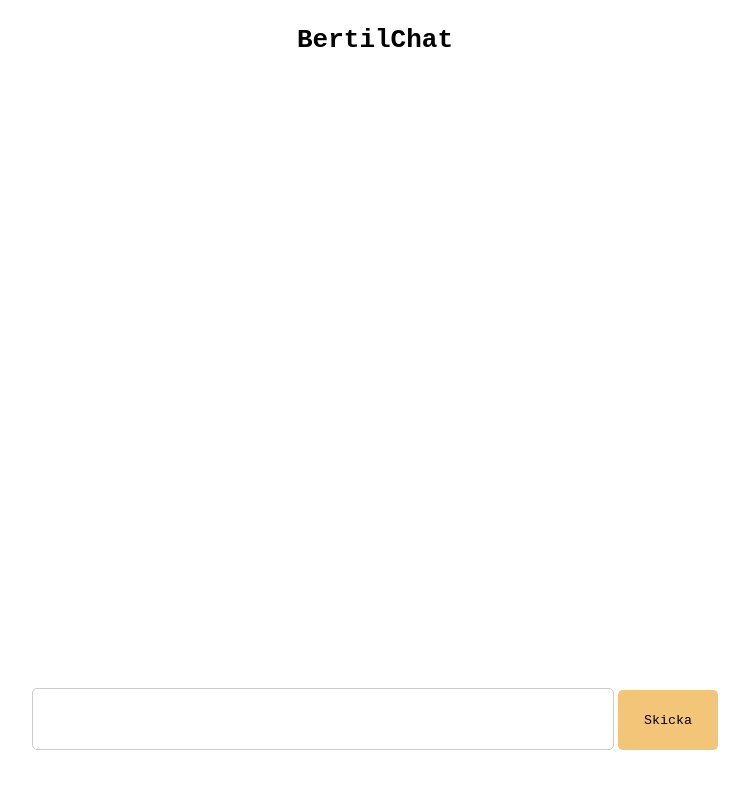
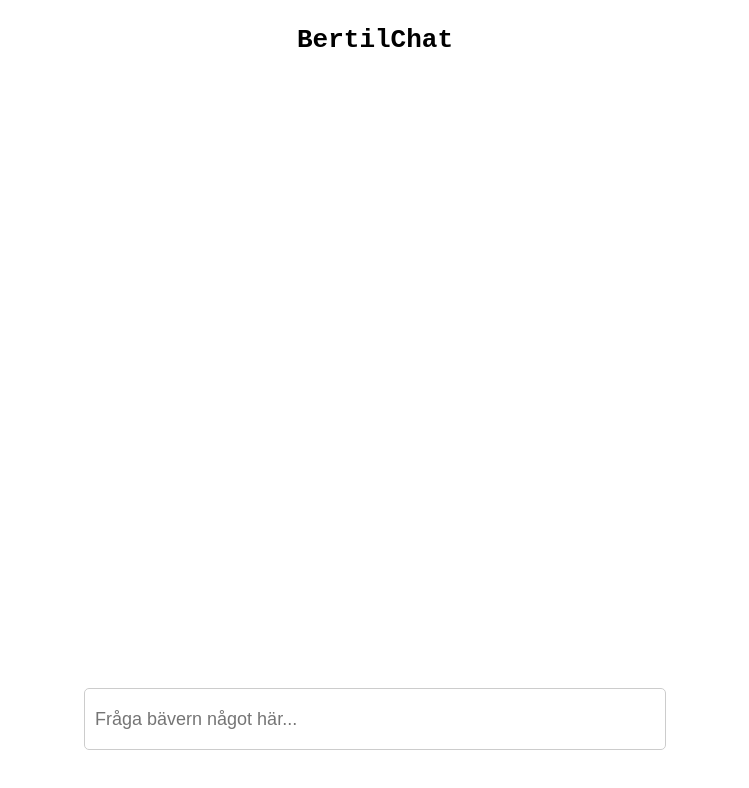
Before and after one commit to olvard/chatwithbertil, a SvelteKit app in the folder chat/: page / in a window 1280 px wide. Shown: the top 788 px of the page, without its empty margins (265-1014 px from the left). Built offline with nearby package versions, Linux system fonts and the light colour scheme.

Commit message:
removed button

```diff
--- a/chat/src/routes/+page.svelte
+++ b/chat/src/routes/+page.svelte
@@ -97,10 +97,16 @@
 
 	<form class="inputbox" on:submit={handleUserMessage}>
 		<div>
-			<input bind:value={inputMessage} type="text" name="search" id="search" />
-			<button class="enter" type="submit">
+			<input
+				bind:value={inputMessage}
+				placeholder="Fråga bävern något här..."
+				type="text"
+				name="search"
+				id="search"
+			/>
+			<!-- <button class="enter" type="submit">
 				<kbd>Skicka</kbd>
-			</button>
+			</button> -->
 		</div>
 	</form>
 </div>
--- a/package.json
+++ /dev/null
@@ -1,5 +0,0 @@
-{
-  "dependencies": {
-    "openai": "^4.0.0"
-  }
-}
```
Also changed, not shown: 2 other files (tests, documents, lock files or other folders).
